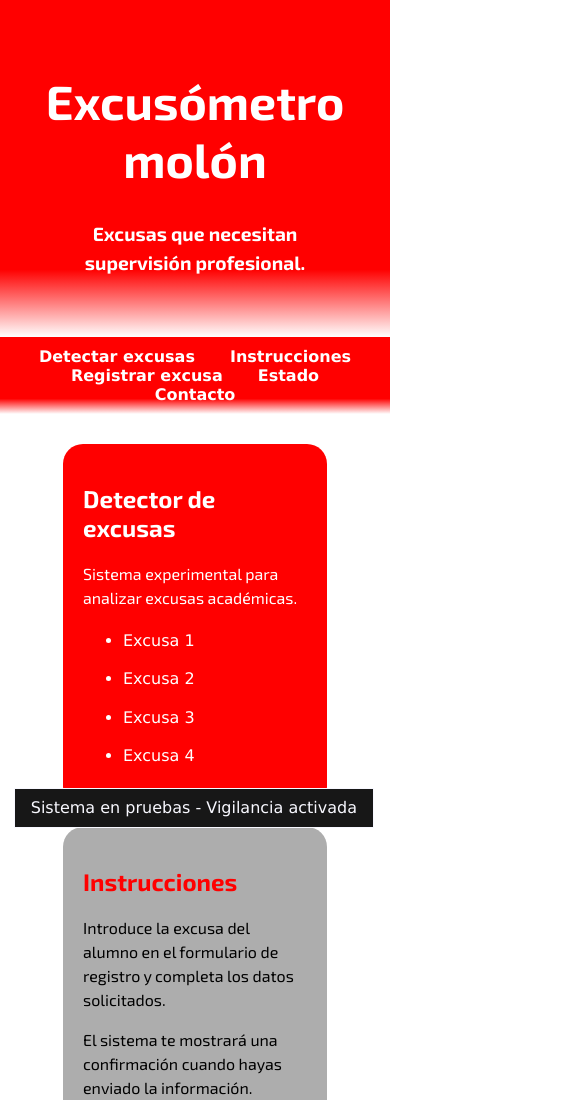
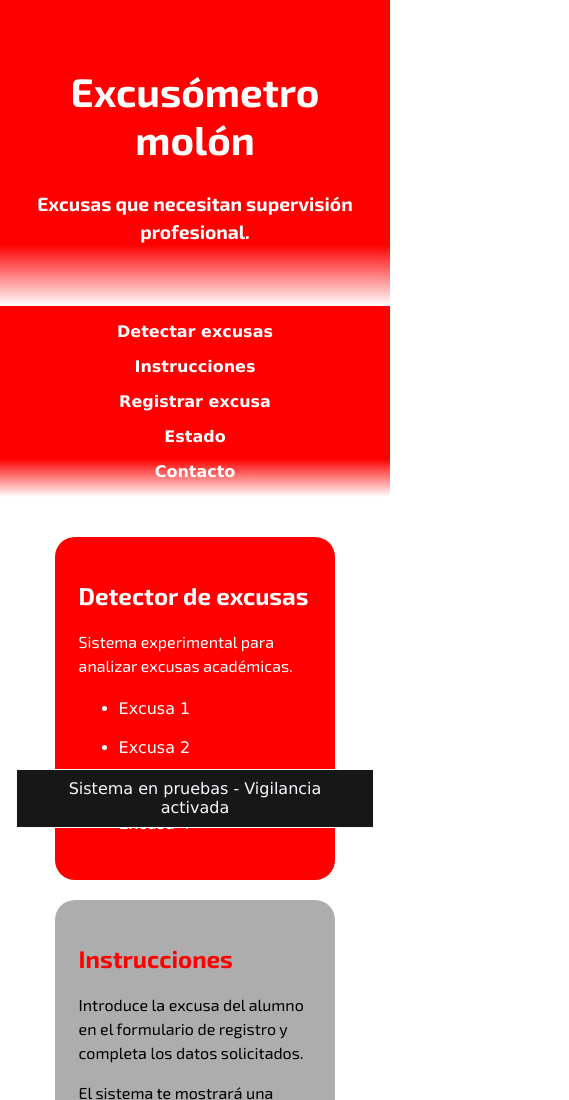
Before and after one commit to romeodgz/DieguezRomeo_Excusometro, a plain HTML site: page index.html in a window 390 px wide. Shown: the top 1100 px of the page, 569 px wide, since content can reach past the window. Drawn offline with Linux system fonts and the light colour scheme.

Commit message:
responsive

```diff
--- a/estilos.css
+++ b/estilos.css
@@ -1,4 +1,3 @@
-
 @import url('https://fonts.googleapis.com/css2?family=Exo+2:ital,wght@0,100..900;1,100..900&display=swap');
 
 body {
@@ -37,14 +36,17 @@ header {
 
 nav {
     background: linear-gradient(to bottom, #ff0000 80%, white 100%);
-    padding: 10px;
+    padding: 1em 0;
     text-align: center;
+    display: flex;
+    justify-content: center;
+    flex-wrap: wrap;
+    gap: 1em;
 }
 
 nav a {
     color: rgb(255, 255, 255);
     text-decoration: none;
-    margin: 0 15px;
     font-weight: bold;
 }
 
@@ -53,9 +55,10 @@ nav a:hover {
 }
 
 main {
-    max-width: 1100px;
+    width: 90%;
+    max-width: 56rem;
     margin: auto;
-    padding: 30px;
+    padding: 2.5rem 0;
 }
 
 section {
@@ -156,12 +159,11 @@ li {
     margin-bottom: 8px;
 }
 
-/* PANEL DE ESTADO Y FLEXBOX */
-
 .panel-estado {
     margin-top: 1.5em;
     display: flex;
     gap: 1em;
+    flex-wrap: wrap;
 }
 
 .dato-estado {
@@ -282,6 +284,10 @@ input[type="radio"]:checked, input[type="checkbox"]:checked {
     max-width: 100%;
     display: block;
 }
+img{
+    max-width: 100%;
+    height: auto;
+}
 
 .evidencia figcaption {
     margin-top: 0.75em;
@@ -365,3 +371,51 @@ input[type="radio"]:checked, input[type="checkbox"]:checked {
     padding: 0.4em 0.7em;
     font-weight: bold;
 }
+@media (max-width: 48rem) {
+    body{
+        padding-bottom: 3em;
+    }
+
+    .panel-estado {
+        flex-direction: column;
+    }
+    .grid-evidencias {
+        grid-template-columns: 1fr;
+    }
+    nav {
+        flex-direction: column;
+        align-items: center;
+    }
+
+    h1 {
+        font-size: 2.5em;
+    }
+
+    header {
+        padding: 2.5em 1.5em;
+    }
+
+    section {
+        padding: 1.5em;
+    }
+
+    .sello-clasificado {
+        position: static;
+        display: inline-block;
+        margin-bottom: 1em;
+    }
+
+    .foto-caso {
+        width: 100%;
+        float: none;
+        margin-right: 0;
+        margin-bottom: 1em;
+    }
+
+    .aviso-sistema {
+        left: 1em;
+        right: 1em;
+        bottom: 1em;
+        text-align: center;
+    }
+}
```
Also changed, not shown: index.html (+0 -3 lines), paginas/expediente.html (+1 -2 lines), paginas/recibida.html (+0 -1 lines).
